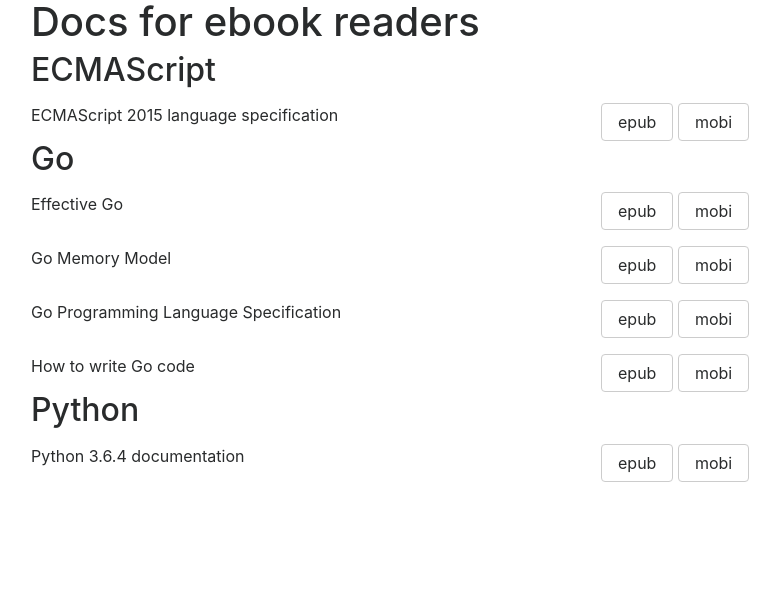
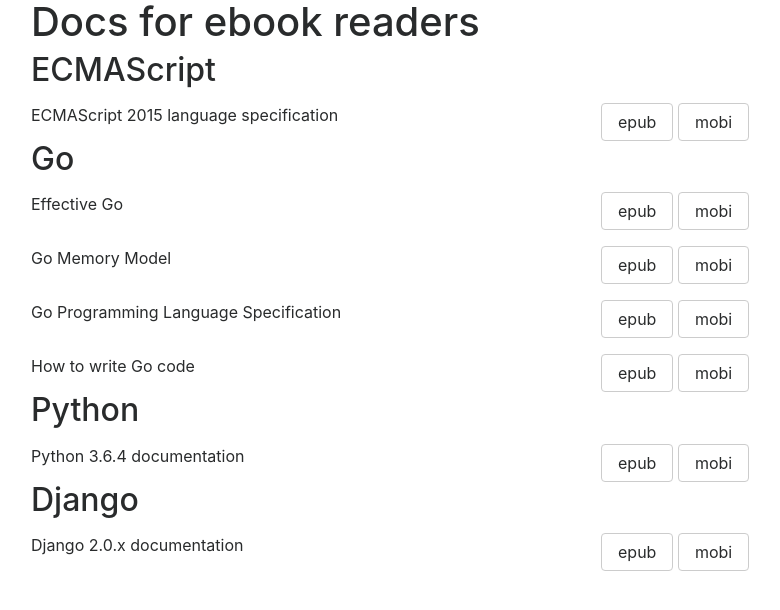
Before and after one commit to pferretti/docsforreaders, a plain HTML site: page docs/index.html in a window 1280 px wide. Shown: the whole page, without its empty margins (54-834 px from the left). Drawn offline with nearby package versions, Linux system fonts and the light colour scheme.

Commit message:
Added Django 2.0.x documentation to index page
Signed-off-by: Paolo Ferretti <paolo.ferretti@gmail.com>

```diff
--- a/docs/index.html
+++ b/docs/index.html
@@ -73,6 +73,17 @@
             <a role="button" class="btn btn-secondary" href="https://github.com/pferretti/docsforreaders/raw/master/python/Python%203.6.4%20documentation%20-%20Python%20Documentation%20Authors.mobi">mobi</a>
         </div>
     </div>
+
+    <h2>Django</h2>
+    <div class="row">
+        <div class="col">
+            Django 2.0.x documentation
+        </div>
+        <div class="col">
+            <a role="button" class="btn btn-secondary" href="https://github.com/pferretti/docsforreaders/raw/master/django/Django%202.0%20documentation%20-%20Django%20Software%20Foundation.epub">epub</a>
+            <a role="button" class="btn btn-secondary" href="https://github.com/pferretti/docsforreaders/raw/master/django/Django%202.0%20documentation%20-%20Django%20Software%20Foundation.mobi">mobi</a>
+        </div>
+    </div>
 </div>
 
 </body>
```
